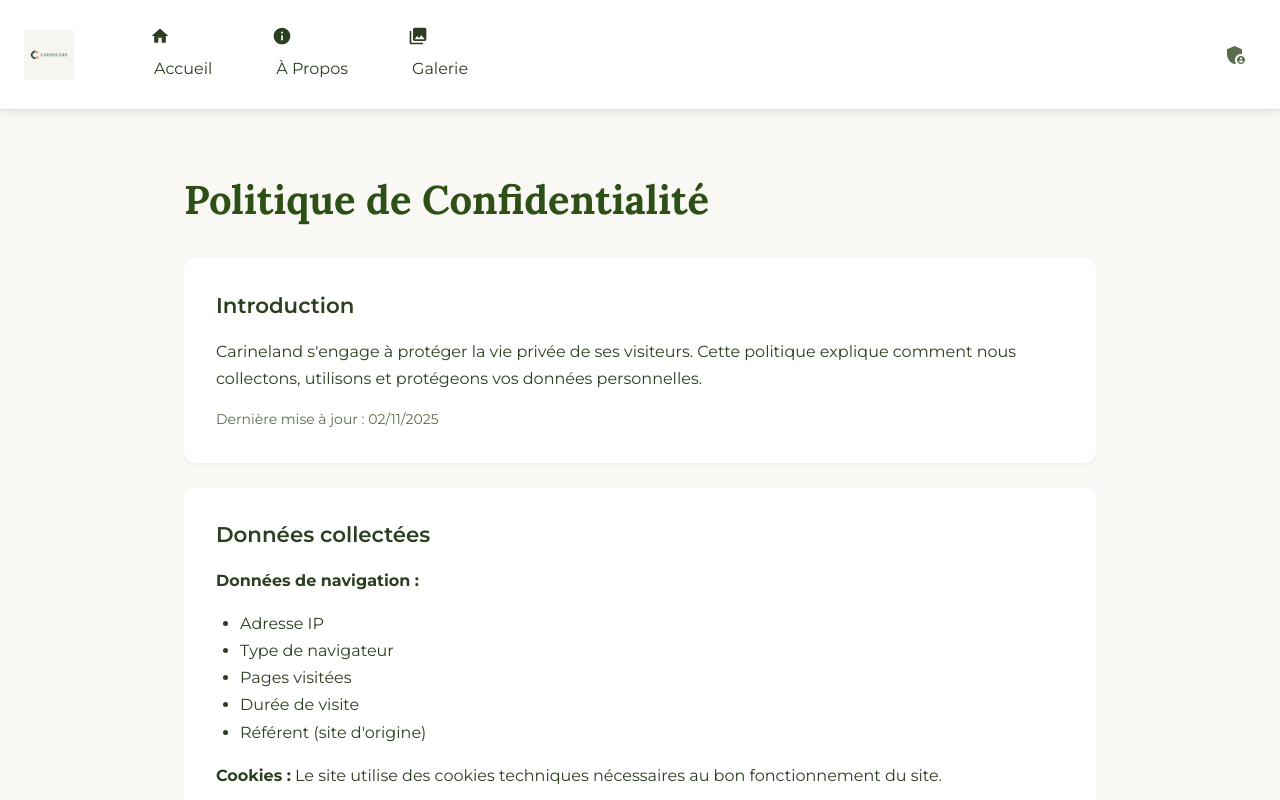
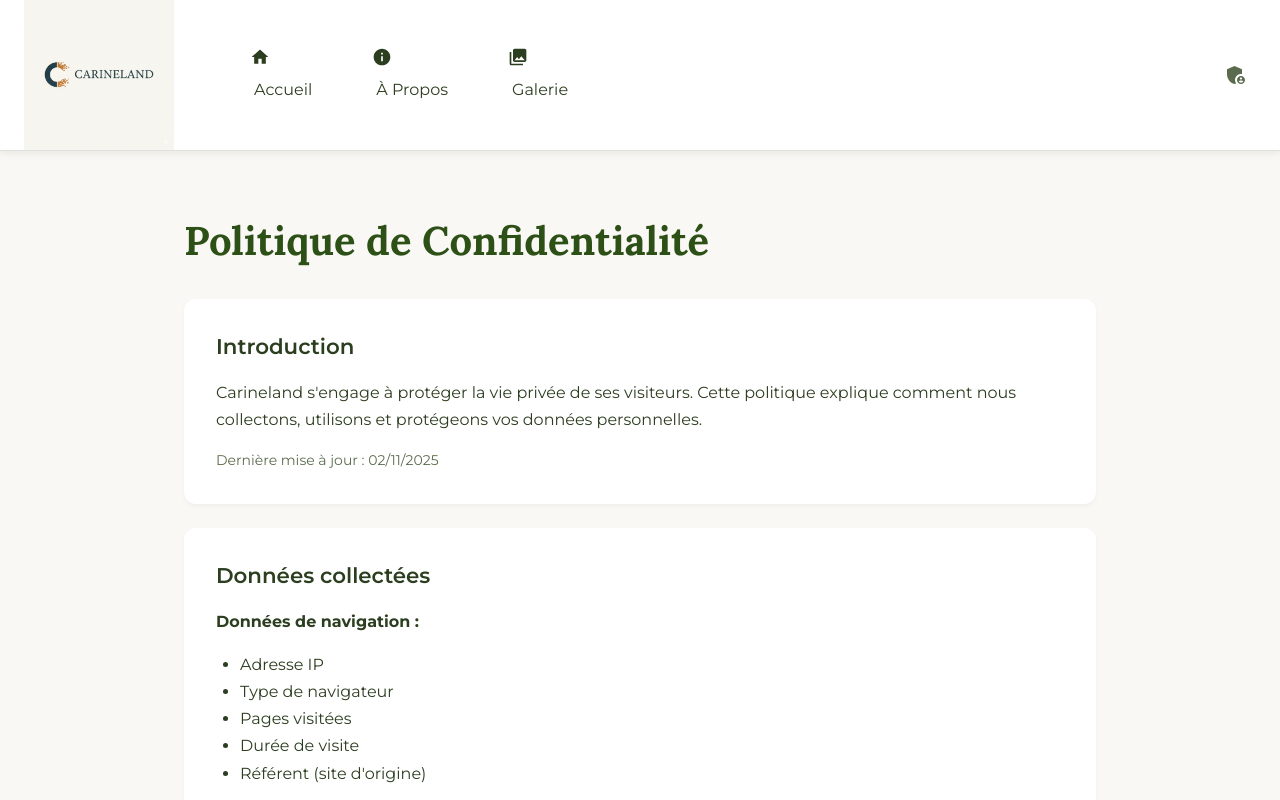
Before and after one commit to ujju16/carineland, a Next.js app: page /legal/politique-confidentialite in a window 1280 px wide. Shown: the top 800 px of the page. Built offline with nearby package versions, Linux system fonts and the light colour scheme; what @mui/material-nextjs would draw is missing.

Commit message:
feat: enhance logo size (x3) and add hover animation effect

```diff
--- a/app/components/Navigation.tsx
+++ b/app/components/Navigation.tsx
@@ -53,8 +53,8 @@ export default function Navigation() {
         <Image
           src="/logo.png"
           alt="Logo Carineland"
-          width={60}
-          height={60}
+          width={120}
+          height={120}
           style={{ objectFit: 'contain' }}
         />
       </Box>
@@ -128,17 +128,17 @@ export default function Navigation() {
                 alignItems: 'center',
                 flexGrow: isMobile ? 1 : 0,
                 textDecoration: 'none',
-                transition: 'opacity 0.2s',
+                transition: 'all 0.3s ease',
                 '&:hover': {
-                  opacity: 0.8,
+                  transform: 'scale(1.1) rotate(5deg)',
                 },
               }}
             >
               <Image
                 src="/logo.png"
                 alt="Logo Carineland"
-                width={50}
-                height={50}
+                width={150}
+                height={150}
                 priority
                 style={{
                   objectFit: 'contain',
```
